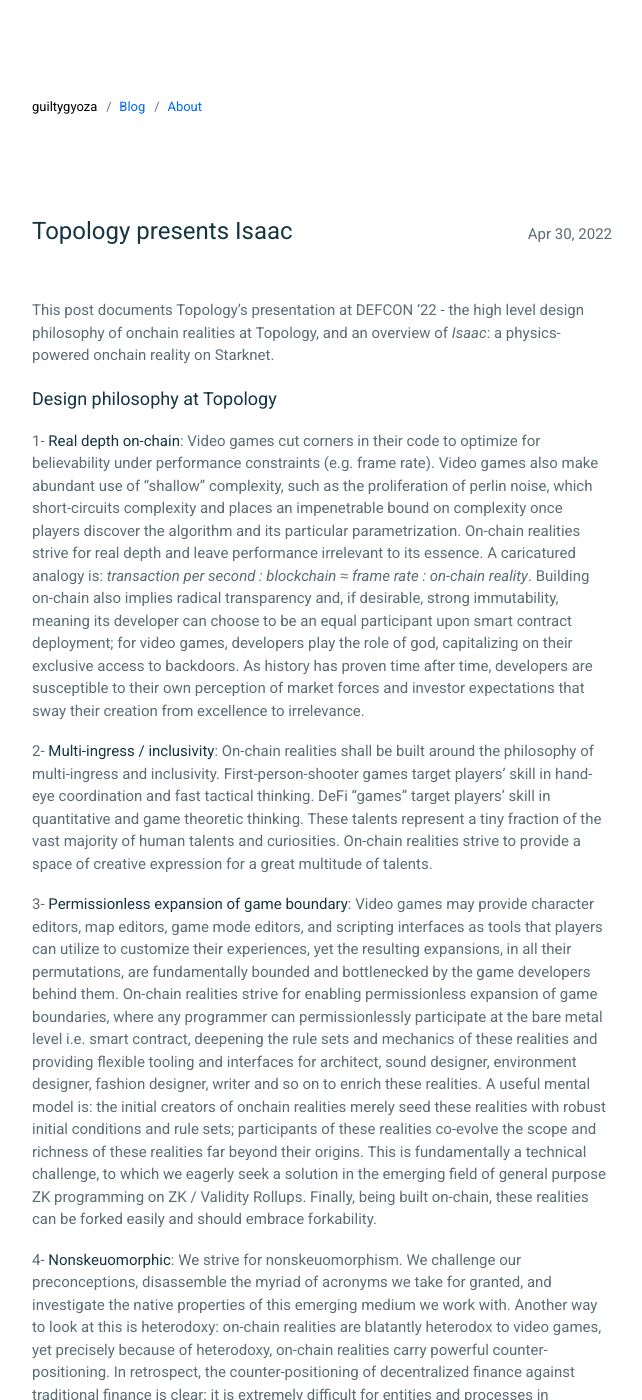
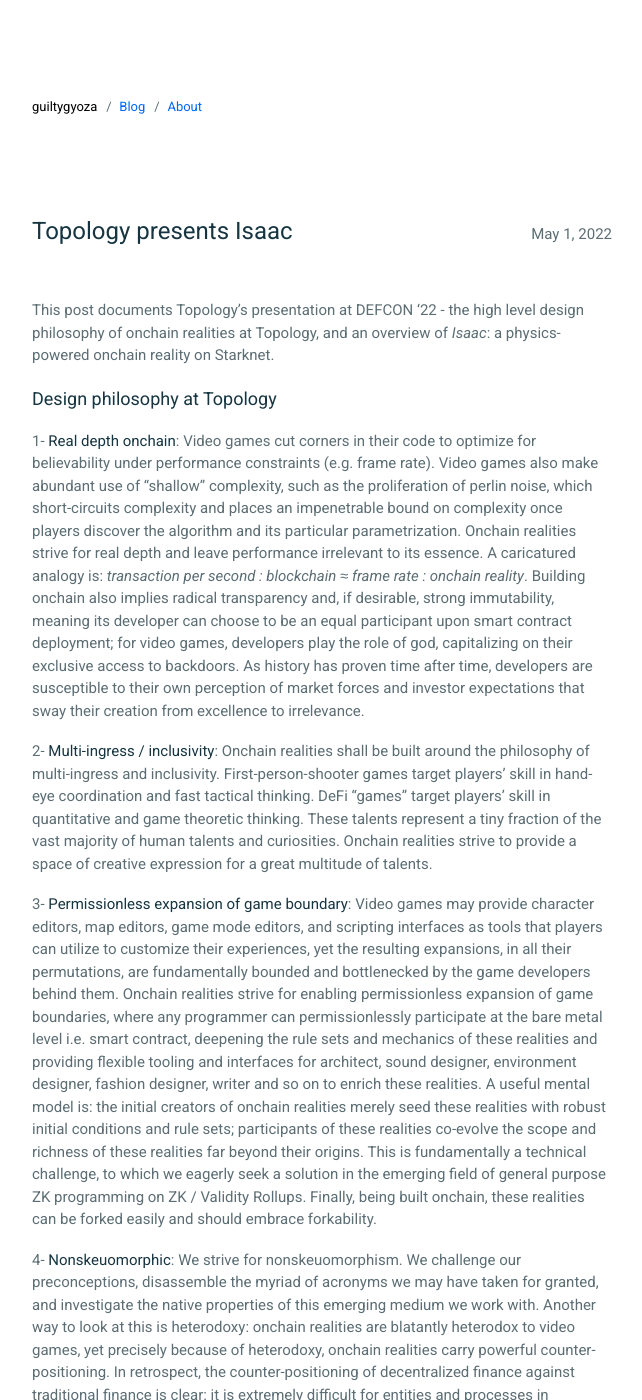
Before and after one commit to guiltygyoza/blog, a Jekyll site: the page built from _posts/2022-04-30-topology-isaac-defcon.md, in a window 1280 px wide and 1400 px high. Shown: the whole window, without its empty margins (318-960 px from the left). Built offline with Jekyll 4.4.1, drawn with Linux system fonts in a browser that asks for light colours; some of the changed text lies outside the part shown.

Commit message:
edit post

```diff
--- a/_posts/2022-04-30-topology-isaac-defcon.md
+++ b/_posts/2022-04-30-topology-isaac-defcon.md
@@ -1,7 +1,7 @@
 ---
 layout: post
 title:  "Topology presents Isaac"
-date:   2022-04-30 00:00:00 -0500
+date:   2022-05-01 00:00:00 -0500
 categories: crypto
 published: true
 ---
@@ -10,17 +10,17 @@
 
 ### Design philosophy at Topology
 
-1- **Real depth on-chain**: Video games cut corners in their code to optimize for believability under performance constraints (e.g. frame rate). Video games also make abundant use of "shallow" complexity, such as the proliferation of perlin noise, which short-circuits complexity and places an impenetrable bound on complexity once players discover the algorithm and its particular parametrization. On-chain realities strive for real depth and leave performance irrelevant to its essence. A caricatured analogy is: *transaction per second : blockchain ≈ frame rate : on-chain reality*. Building on-chain also implies radical transparency and, if desirable, strong immutability, meaning its developer can choose to be an equal participant upon smart contract deployment; for video games, developers play the role of god, capitalizing on their exclusive access to backdoors. As history has proven time after time, developers are susceptible to their own perception of market forces and investor expectations that sway their creation from excellence to irrelevance.
+1- **Real depth onchain**: Video games cut corners in their code to optimize for believability under performance constraints (e.g. frame rate). Video games also make abundant use of "shallow" complexity, such as the proliferation of perlin noise, which short-circuits complexity and places an impenetrable bound on complexity once players discover the algorithm and its particular parametrization. Onchain realities strive for real depth and leave performance irrelevant to its essence. A caricatured analogy is: *transaction per second : blockchain ≈ frame rate : onchain reality*. Building onchain also implies radical transparency and, if desirable, strong immutability, meaning its developer can choose to be an equal participant upon smart contract deployment; for video games, developers play the role of god, capitalizing on their exclusive access to backdoors. As history has proven time after time, developers are susceptible to their own perception of market forces and investor expectations that sway their creation from excellence to irrelevance.
 
-2- **Multi-ingress / inclusivity**: On-chain realities shall be built around the philosophy of multi-ingress and inclusivity. First-person-shooter games target players’ skill in hand-eye coordination and fast tactical thinking. DeFi "games" target players’ skill in quantitative and game theoretic thinking. These talents represent a tiny fraction of the vast majority of human talents and curiosities. On-chain realities strive to provide a space of creative expression for a great multitude of talents.
+2- **Multi-ingress / inclusivity**: Onchain realities shall be built around the philosophy of multi-ingress and inclusivity. First-person-shooter games target players’ skill in hand-eye coordination and fast tactical thinking. DeFi "games" target players’ skill in quantitative and game theoretic thinking. These talents represent a tiny fraction of the vast majority of human talents and curiosities. Onchain realities strive to provide a space of creative expression for a great multitude of talents.
 
-3- **Permissionless expansion of game boundary**: Video games may provide character editors, map editors, game mode editors, and scripting interfaces as tools that players can utilize to customize their experiences, yet the resulting expansions, in all their permutations, are fundamentally bounded and bottlenecked by the game developers behind them. On-chain realities strive for enabling permissionless expansion of game boundaries, where any programmer can permissionlessly participate at the bare metal level i.e. smart contract, deepening the rule sets and mechanics of these realities and providing flexible tooling and interfaces for architect, sound designer, environment designer, fashion designer, writer and so on to enrich these realities. A useful mental model is: the initial creators of onchain realities merely seed these realities with robust initial conditions and rule sets; participants of these realities co-evolve the scope and richness of these realities far beyond their origins. This is fundamentally a technical challenge, to which we eagerly seek a solution in the emerging field of general purpose ZK programming on ZK / Validity Rollups. Finally, being built on-chain, these realities can be forked easily and should embrace forkability.
+3- **Permissionless expansion of game boundary**: Video games may provide character editors, map editors, game mode editors, and scripting interfaces as tools that players can utilize to customize their experiences, yet the resulting expansions, in all their permutations, are fundamentally bounded and bottlenecked by the game developers behind them. Onchain realities strive for enabling permissionless expansion of game boundaries, where any programmer can permissionlessly participate at the bare metal level i.e. smart contract, deepening the rule sets and mechanics of these realities and providing flexible tooling and interfaces for architect, sound designer, environment designer, fashion designer, writer and so on to enrich these realities. A useful mental model is: the initial creators of onchain realities merely seed these realities with robust initial conditions and rule sets; participants of these realities co-evolve the scope and richness of these realities far beyond their origins. This is fundamentally a technical challenge, to which we eagerly seek a solution in the emerging field of general purpose ZK programming on ZK / Validity Rollups. Finally, being built onchain, these realities can be forked easily and should embrace forkability.
 
-4- **Nonskeuomorphic**: We strive for nonskeuomorphism. We challenge our preconceptions, disassemble the myriad of acronyms we take for granted, and investigate the native properties of this emerging medium we work with. Another way to look at this is heterodoxy: on-chain realities are blatantly heterodox to video games, yet precisely because of heterodoxy, on-chain realities carry powerful counter-positioning. In retrospect, the counter-positioning of decentralized finance against traditional finance is clear: it is extremely difficult for entities and processes in traditional finance to embrace permissionless participation, strong finality (lack of recourse), programmability, composability, and innovating in regulatory gray zones; to pursue those positions requires them to destroy their foundations first, posing great strategic and psychological barriers. What layer 1 did to the financial industry, layer 2+ will inflict on the game industry. Topology is setting out to create a whole new industry of On-chain Realities.
+4- **Nonskeuomorphic**: We strive for nonskeuomorphism. We challenge our preconceptions, disassemble the myriad of acronyms we may have taken for granted, and investigate the native properties of this emerging medium we work with. Another way to look at this is heterodoxy: onchain realities are blatantly heterodox to video games, yet precisely because of heterodoxy, onchain realities carry powerful counter-positioning. In retrospect, the counter-positioning of decentralized finance against traditional finance is clear: it is extremely difficult for entities and processes in traditional finance to embrace permissionless participation, strong finality (lack of recourse), programmability, composability, and innovating in regulatory gray zones; to pursue those positions requires them to destroy their foundations first, posing great strategic and psychological barriers. What layer 1 did to the financial industry, layer 2+ will inflict on the game industry. Topology is setting out to create a whole new industry of Onchain Realities.
 
 ### Isaac
 
-At a high level, Isaac is the combination of the three body problem and the Factorio game mechanics. Isaac is a massive-coop game, with physical & metaphysical laws enforced on-chain (in Cairo smart contracts deployed on Starknet; will be fully open source at launch), where players play "Factorio" on the surface of a cuboid planet to direct the fate of their planet in the three body problem.
+At a high level, Isaac is the combination of the three body problem and the Factorio game mechanics. Isaac is a massive-coop game, with physical & metaphysical laws enforced onchain (in Cairo smart contracts deployed on Starknet; will be fully open source at launch), where players play "Factorio" on the surface of a cuboid planet to direct the fate of their planet in the three body problem.
 
 Fascinated by Liu Cixin's work, Isaac takes inspiration from both **The Three Body Problem (2008)** and **The Wandering Earth (2000)**, where the former provides a scaffold for the game, while the latter presents a solution to the game.
 
@@ -30,8 +30,8 @@
 
 1- **Information asymmetry without hidden information**: within a single Isaac civilization, there is no player versus player mechanics. Information asymmetry is positioned between all players collectively and the unknown future dynamics of the trisolar system, which is a chaotic system. Determinism is destroyed, thus recovering the chaos, by employing Fiat-Shamir heuristics: non-negligible randomness is derived from player actions and injected into the physics simulation enforced in smart contract.
 
-2- **On-chain enforcement of physical & metaphysical laws**: the laws are coded in smart contract and enforced by the rollup, laws including the numerical method (Runge-Kutta 4th order for v.1) that integrates and forwards the dynamics of the celestial bodies, as well as the algorithms by which resources are transported along the factory pipelines and energy are distributed along the power grids.
+2- **Onchain enforcement of physical & metaphysical laws**: the laws are coded in smart contract and enforced by the rollup, laws including the numerical method (Runge-Kutta 4th order for v.1) that integrates and forwards the dynamics of the celestial bodies, as well as the algorithms by which resources are transported along the factory pipelines and energy are distributed along the power grids.
 
-3- **Multi-ingress**: Isaac presents multiple problems at once, attracting players with different talents and interests. Isaac presents a circuit layout problem because of the finity of space on the surface of the planet coupled with the lack of entity-crossover in v.1; a throughput optimization problem, essential to the Factorio mechanics; an orbital mechanics problem, where players must predict the future dynamics of the suns and the planets, and plan courses of evasion or escape; a human coordination problem, where players of different talents and focuses must coordinate to maximize the survivability of their civilization. Finally, in the spirit of **Dark Forest**, Isaac is client agnostic, presenting a client-building problem, where different views and interfaces need to be built for solving all the problems above.
+3- **Multi-ingress**: Isaac presents multiple problems at once, attracting players with different talents and interests. Isaac presents a circuit layout problem because of the finity of space on the surface of the planet coupled with the lack of entity-crossover in v.1; a throughput optimization problem, essential to the Factorio mechanics; an orbital mechanics problem, where players must predict the future dynamics of the suns and the planets, and plan courses of evasion or escape; a human coordination problem, where players of different talents and focuses must coordinate to maximize the survivability of their civilization. Finally, in the spirit of **Dark Forest**, Isaac is client agnostic, presenting a client-building problem, where different views and interfaces need to be built for solving all of the problems above.
 
 4- **Autonomous governance**: Isaac will be released together with Isaac Protocol, an experiment for minimal autonomous governance and open game development of the canonical Isaac instance. Details to be announced on Isaac Discord: [https://discord.gg/X486n7wa](https://discord.gg/X486n7wa)
```
